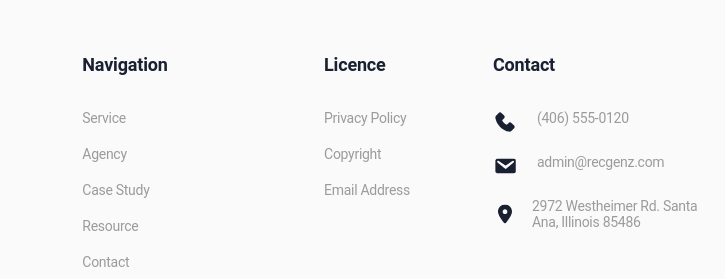
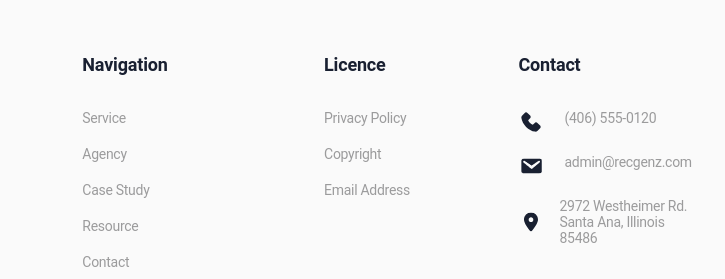
Before and after one commit to uzair-javed-1/Boostim, a plain HTML site: page index.html in a window 1280 px wide. Shown: the part 4626-4905 px from the top of the page, 555-1280 px from the left. Drawn offline with Linux system fonts and the light colour scheme.

Commit message:
now completed my design for desktop screen, now work for mobile screen

```diff
--- a/css/footer.css
+++ b/css/footer.css
@@ -69,11 +69,16 @@ letter-spacing: -2.4px;
 
 .MarginLeft{
 
-    margin-left: 20px;
+    margin-left: 22px;
 }
 
 .marginLLittle{
     margin-left: 5px;
+}
+
+.maxWidth{
+
+    max-width: 140px;
 }
 
 .size{
--- a/index.html
+++ b/index.html
@@ -563,7 +563,7 @@
                 </div>
                 <div class="flex">
                     <img class="marginLLittle" src="./images/fa6-solid_location-dot.svg" alt="Address">
-                    <p class="MarginLeft">2972 Westheimer Rd. Santa Ana, Illinois 85486 </p>
+                    <p class="MarginLeft maxWidth">2972 Westheimer Rd. Santa Ana, Illinois 85486 </p>
                 </div>
             </div>
 
```
